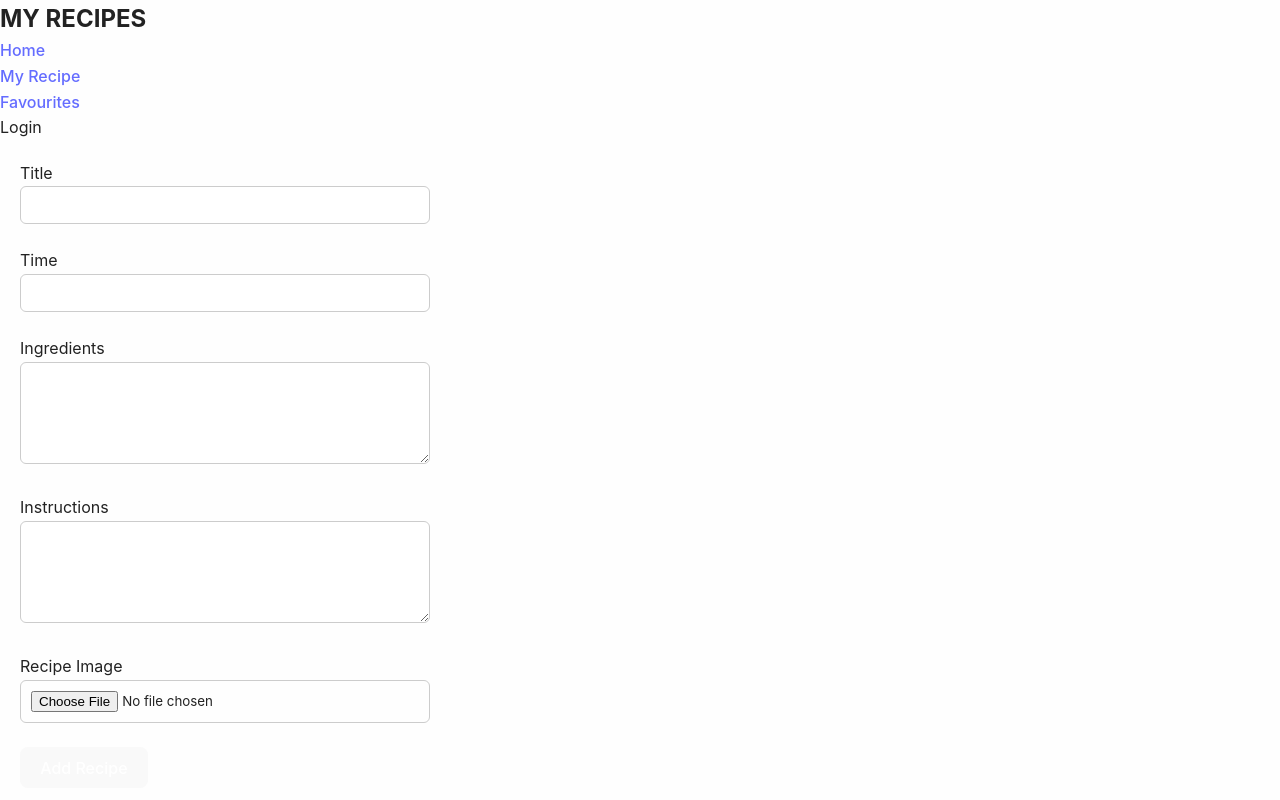
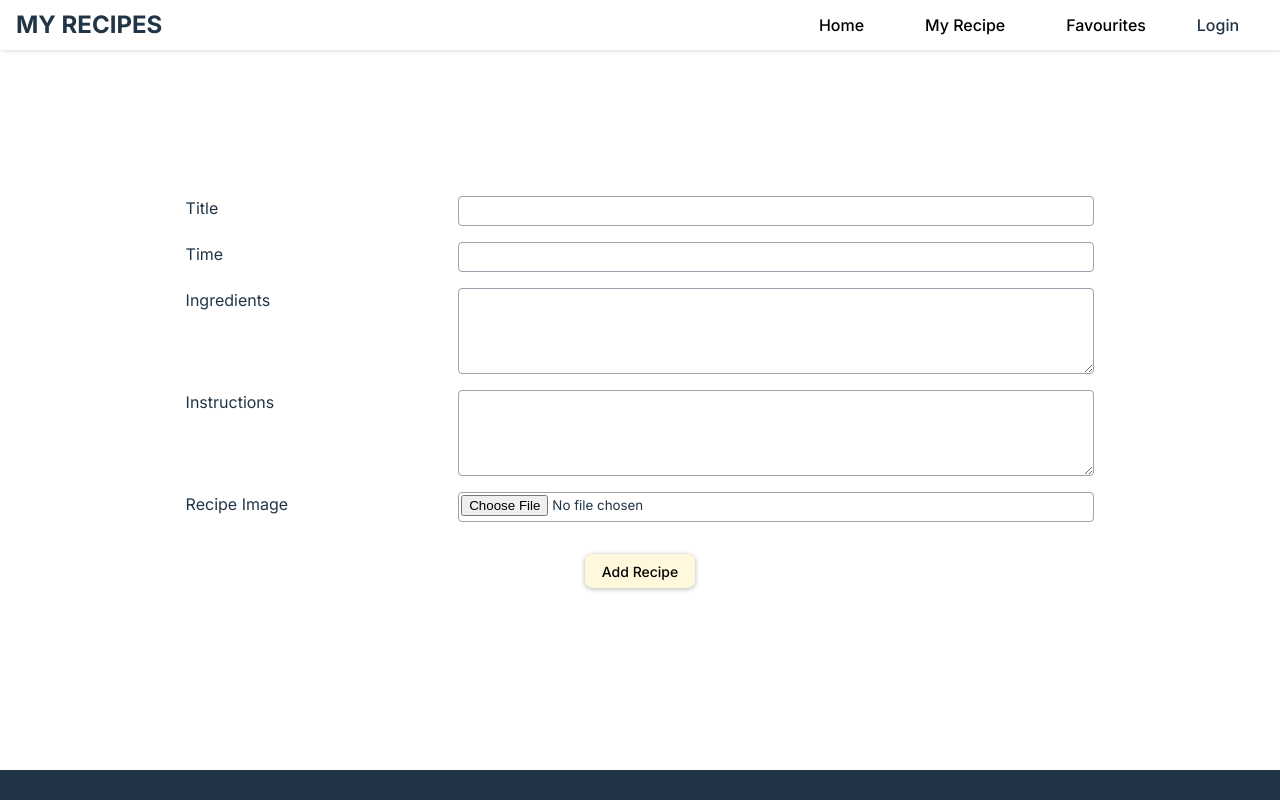
Before and after one commit to AztKloyd/foodrecipe-frontend, a React (Vite) app: page /addRecipe in a window 1280 px wide. Shown: the top 800 px of the page. Built offline with nearby package versions, Linux system fonts and the light colour scheme; no server answers.

Commit message:
rollback

```diff
--- a/src/App.css
+++ b/src/App.css
@@ -1,113 +1,300 @@
-/* Global reset & base styles */
+@import url('https://fonts.googleapis.com/css2?family=Inter:wght@400;500;600;700;900&display=swap');
+
 * {
+  padding: 0;
   margin: 0;
-  padding: 0;
   box-sizing: border-box;
-  font-family: 'Inter', sans-serif;
+  font-family: "Inter", sans-serif;
 }
 
-body {
-  background-color: #fefefe;
-  color: #222;
-  line-height: 1.6;
+header {
+  width: 100vw;
+  display: flex;
+  justify-content: space-between;
+  align-items: center;
+  box-shadow: 1px 0 5px rgba(0, 0, 0, 0.2);
+  position: fixed;
+  top:0;
+  z-index: 10;
+  background-color: #ffffff;
 }
 
-.container {
-  max-width: 1200px;
-  margin: 0 auto;
-  padding: 20px;
+header ul{
+  width: 40%;
+  height: 50px;
+  display: flex;
+  justify-content: space-evenly;
+  align-items: center;
 }
 
-/* Card styles */
-.card {
-  box-shadow: 0 4px 10px rgba(0, 0, 0, 0.1);
-  border-radius: 12px;
-  overflow: hidden;
-  background-color: white;
-  transition: transform 0.3s ease;
+header ul li{
+  list-style: none;
   cursor: pointer;
 }
 
-.card:hover {
-  transform: scale(1.02);
+li a{
+  color: black;
+  transition: all 0.3s;
+  padding:2px 10px;
+  border-radius: 10px;
+}
+
+li a:hover{
+  color:black;
+}
+
+li .login{
+  font-size: 16px;
+  font-weight: 500;
+}
+
+header h2{
+  margin-left: 1rem;
+}
+
+section{
+  height: 100vh;
+  width: 90%;
+  margin: 0 auto;
+}
+
+.home{
+  display: flex;
+  margin-top: 6rem;
+  gap:10rem;
+  position: relative;
+}
+
+.home .left h1{
+  margin-bottom: 1rem;
+}
+
+.home button{
+  color: white;
+  border:none;
+  background-color: #213547;
+  width: 200px;
+  padding: 0.5rem;
+  border-radius: 0;
+}
+
+.home a:hover{
+  color: white;
+  background-color: #2c4860;
+}
+
+.home .left h5{
+  margin:2rem 0;
+}
+
+.bg svg{
+  position: absolute;
+  bottom: 0;
+}
+
+.card-container{
+  width: 80%;
+  margin: auto;
+  display: grid;
+  gap:2.5rem;
+  grid-template-columns: repeat(auto-fit, minmax(19.5rem, 1fr));
+  cursor:pointer;
+}
+
+.card{
+  box-shadow: 0 1px 2px rgba(0, 0, 0, 0.5);
+  text-align: center;
+  border-radius: 5px;
+  max-width: 300px;
 }
 
 .card img {
   width: 100%;
-  height: 180px;
+  height: 150px;
   object-fit: cover;
+  border-top-left-radius: 5px;
+  border-top-right-radius: 5px;
 }
 
-.card-body {
-  padding: 12px;
+.card-body{
+  background-color: #FFF8DC;
+  padding: 1.5rem;
 }
 
-.card .title {
+.card-body .title{
+  margin-bottom:5px;
   font-size: 18px;
-  font-weight: bold;
-  margin-bottom: 8px;
+  font-weight:500;
 }
 
-.card-container {
+.card-body .icons{
   display: flex;
-  flex-wrap: wrap;
-  justify-content: center;
-  gap: 20px;
-  padding: 2rem;
+  justify-content: space-between;
+  align-items: center;
 }
 
-/* Footer and wave */
-.footer {
-  width: 100%;
-  background-color: #FFF8DC;
-  text-align: center;
-  font-size: 14px;
-  color: #000;
-  margin-top: 80px;
-  padding: 1rem 0 0;
-  position: relative;
+.card-body .timer{
+  display: flex;
+  align-items: center;
+  gap:4px;
+  font-size: 15px;
+  font-weight: 500;
 }
 
-footer svg {
-  display: block;
-  width: 100%;
-  margin-top: 2rem;
+.action{
+  display: flex;
+  font-size: 22px;
+  justify-content: space-between;
+  align-items: center;
+  width: 55px;
 }
 
-footer > div {
-  background-color: #FFF8DC;
-  padding: 1rem;
+.editIcon{
+  color: black;
+  font-size: 20px;
 }
 
-/* Button style */
-button {
-  background-color: #d81616;
-  color: white;
-  padding: 10px 20px;
-  border: none;
-  border-radius: 6px;
-  cursor: pointer;
-  font-weight: bold;
-  transition: background-color 0.3s ease;
+.action a:hover{
+  color: black;
 }
 
-button:hover {
-  background-color: #b91313;
+.deleteIcon{
+  color: rgb(239,53,53);
+  font-size: 22px;
+  cursor: pointer;
 }
 
-/* Form style */
-.form-control {
-  margin-bottom: 1.5rem;
+.modal{
+  position: fixed;
+  top: 34%;
+  z-index: 10;
+  padding: 2rem;
+  border-radius: 6px;
+  border:none;
+  left:30%;
+  width: 40%;
 }
 
-.input, .input-textarea {
+.backdrop{
+  position: fixed;
+  top:0;
+  left: 0;
   width: 100%;
-  padding: 10px;
-  border-radius: 6px;
-  border: 1px solid #ccc;
+  height: 100vh;
+  background-color: rgba(0, 0, 0, 0.75);
+  z-index: 9;
 }
 
-.input-textarea {
-  resize: vertical;
-  min-height: 100px;
+.form{
+  width: 71%;
+  margin: 0 auto;
+  text-align: center;
 }
+
+.form-header{
+  background-color: #FFF8DC;
+  height: 3px;
+  text-align: center;
+}
+
+.form-control{
+  display: flex;
+  justify-content: space-between;
+  gap:1rem;
+  margin-top: 1rem;
+}
+
+.form-control .input{
+  flex-basis: 70%;
+  border:1px solid rgb(156 163 175);
+  border-radius: 4px;
+  height: 30px;
+  padding: 2px;
+}
+
+.form-control .input-textarea{
+  border: 1px solid rgb(156 163 175);
+  border-radius: 4px;
+  flex-basis: 70%;
+  padding: 2px;
+}
+
+.form button{
+  margin:2rem 0;
+  border:none;
+  background-color: #FFF8DC;
+  font-size: 14px;
+  box-shadow: 0 1px 5px rgba(0, 0, 0, 0.3);
+}
+
+.form p{
+  cursor: pointer;
+  display: inline;
+  border-bottom: 1px solid #307bbd;
+  color:rga(4,136,170);
+  font-size: 14px;
+  color: #307bbd;
+}
+
+.form .error{
+  color:red;
+  font-size: 13px;
+}
+
+.container{
+  display: flex;
+  justify-content: center;
+  align-items: center;
+  width: 100vw;
+  height: 100vh;
+}
+
+.add-recipe{
+  width: 100%;
+}
+
+.recipe{
+  margin-bottom: 2rem;
+  padding-bottom: 2rem;
+}
+
+.footer{
+  width:100vw;
+  height: 30px;
+  color: white;
+  background-color: #213547;
+  position: fixed;
+  bottom: 0;
+  text-align: center;
+  margin-top: 1rem;
+  padding-top: 2px;
+  font-size: 14px;
+}
+
+.outer-container{
+  width: 70%;
+  margin: 5rem auto;
+}
+
+.outer-container .profile{
+  display: flex;
+  gap:1rem;
+  align-items: center;
+}
+
+.outer-container .title{
+  margin: 1rem 0;
+  text-transform: uppercase;
+}
+
+.outer-container .recipe-details{
+  display: flex;
+  gap: 3rem;
+  align-items: justify;
+  margin-top: 1rem;
+}
+
+.active{
+  color:black !important;
+  background-color: #FFF8DC;
+}
```
